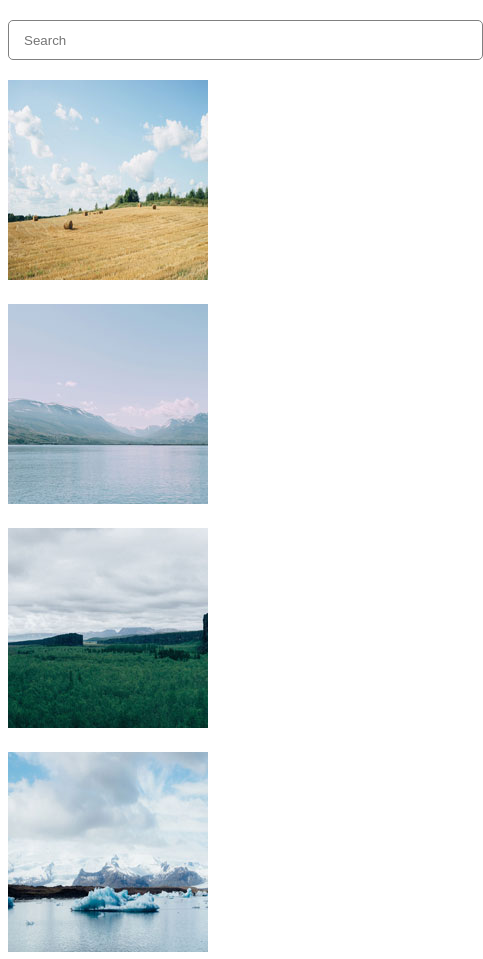
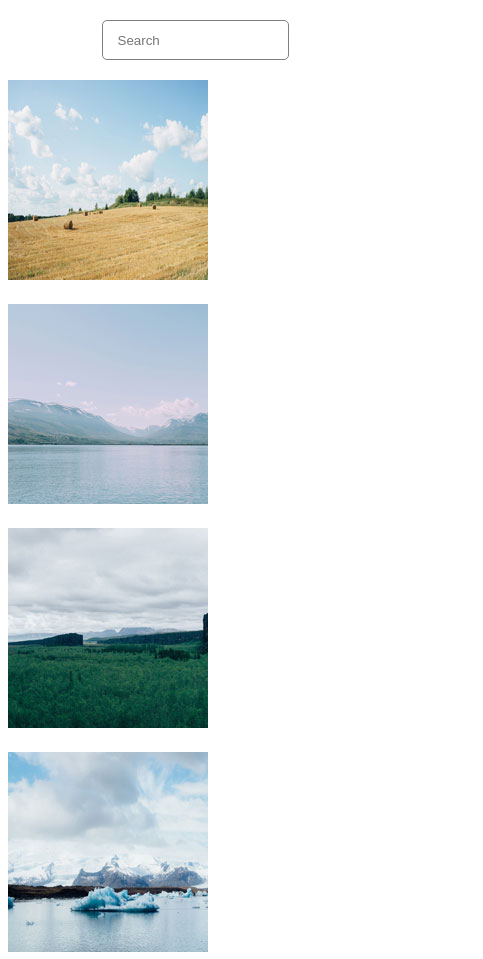
Before and after one commit to robjuh/techdegree-project-5, a plain HTML site: page index.html in a window 390 px wide. Shown: the top 959 px of the page, 483 px wide, since content can reach past the window. Drawn offline with Linux system fonts and the light colour scheme.

Commit message:
Update styles.css
responsive search bar

```diff
--- a/css/styles.css
+++ b/css/styles.css
@@ -3,7 +3,8 @@
     display: grid;
     margin-left: auto;
     margin-right: auto;
-    width: 475px;
+    max-width: 475px;
+    width: 50%;
     height: 40px;
 }
 
```
